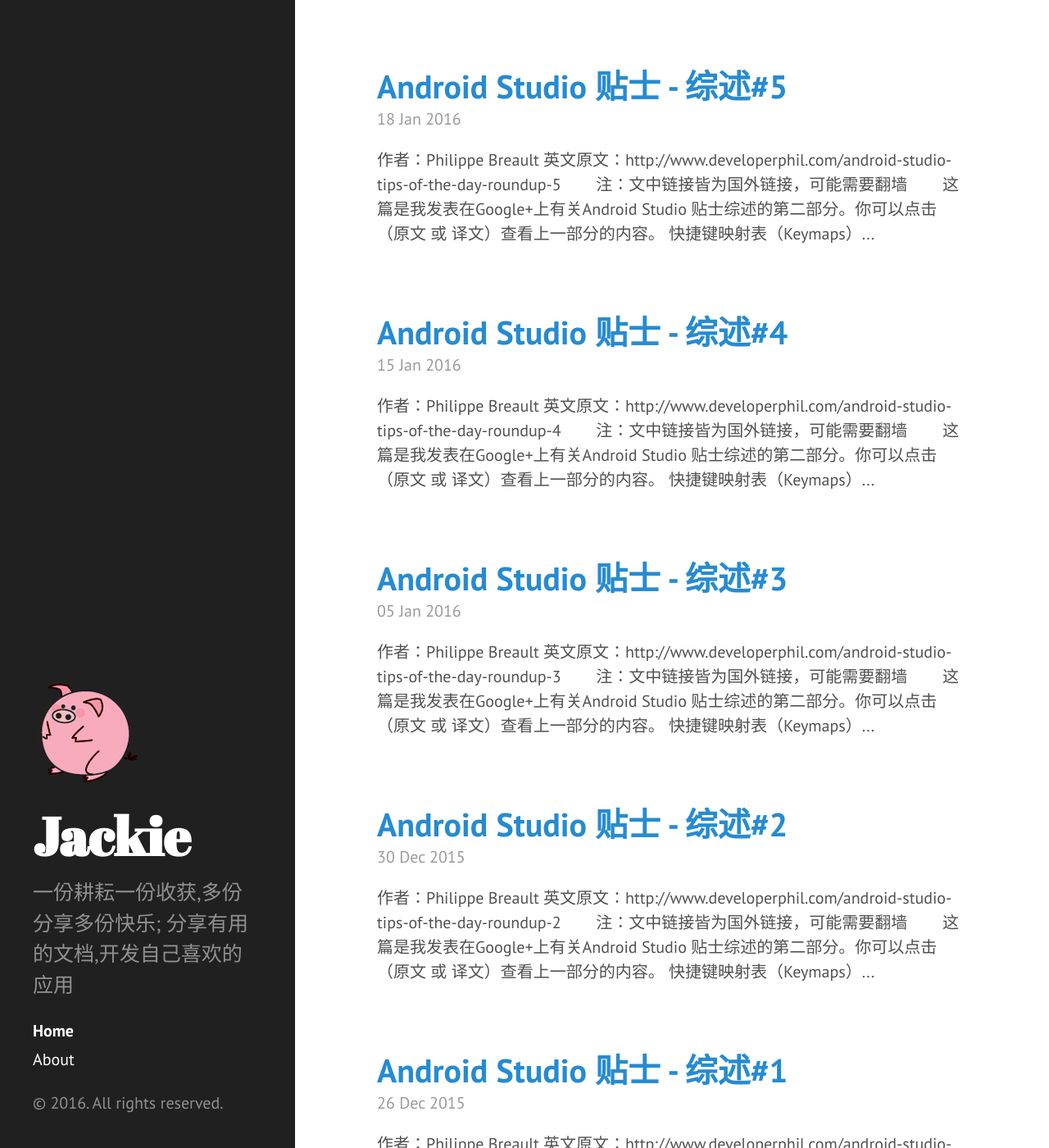
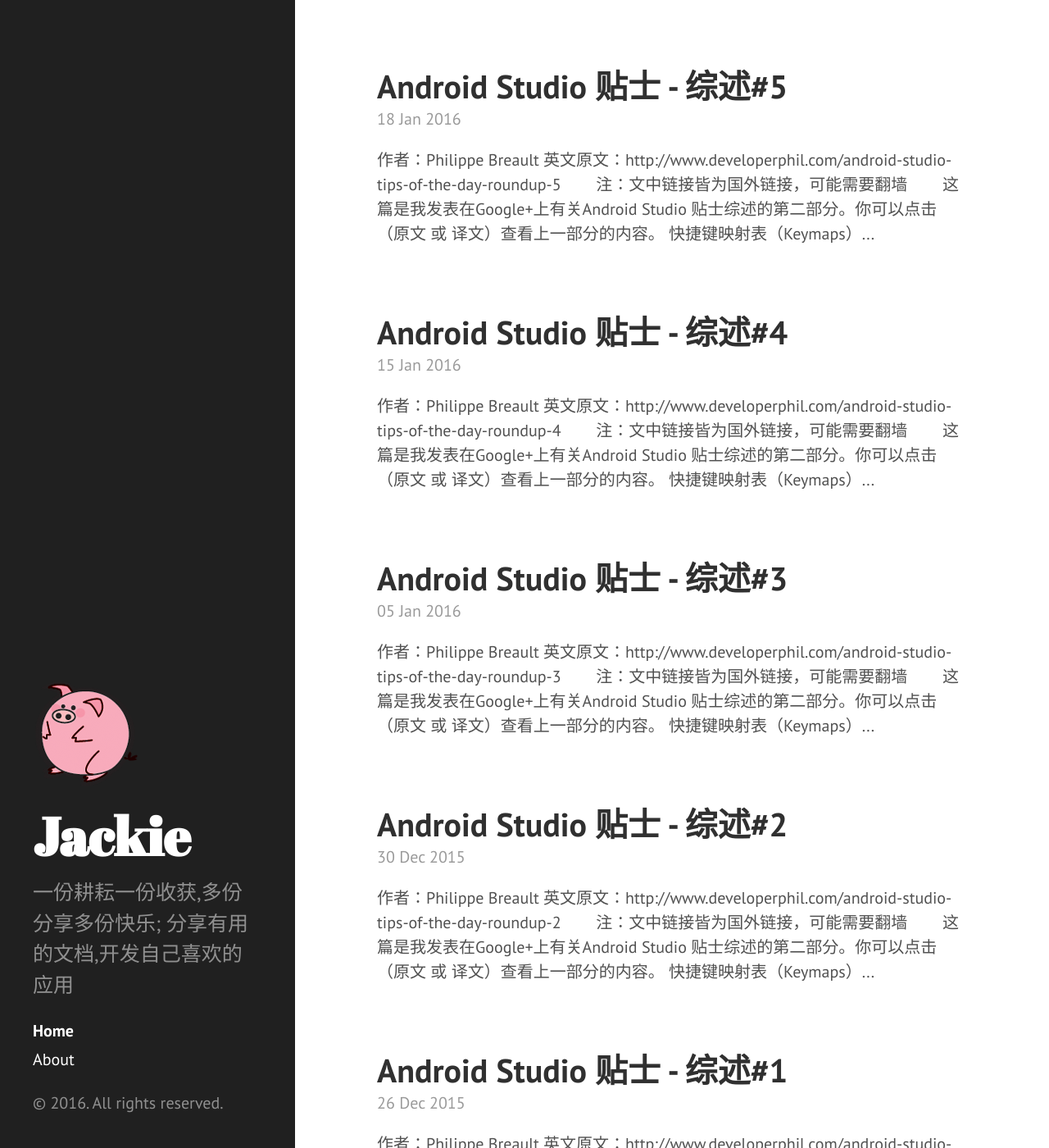
Before and after one commit to Jackie880823/Jackie880823.github.io, a Jekyll site: the page built from index.html, in a window 1280 px wide and 1400 px high. Shown: the whole window at 82% size. Built offline with Jekyll 4.4.1, drawn with Linux system fonts in a browser that asks for light colours; Markdown is read by kramdown in place of the engine named in the settings; the list of posts is cut into pages by our own code.

Commit message:
文章标题颜色修改

```diff
--- a/public/css/poole.css
+++ b/public/css/poole.css
@@ -337,6 +337,9 @@
 .page-title,
 .post-title,
 .post-title a {
+  color: #303030;
+}
+.post-title a:hover {
   color: #268BD2;
 }
 .page-title,
```
